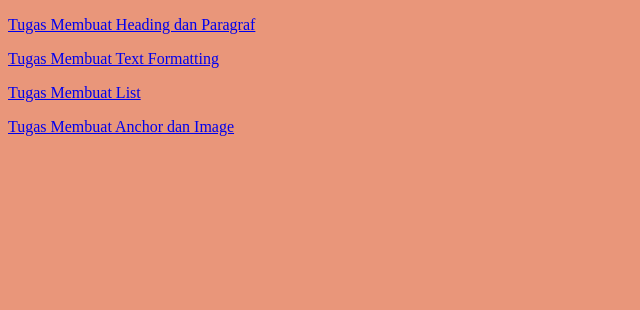
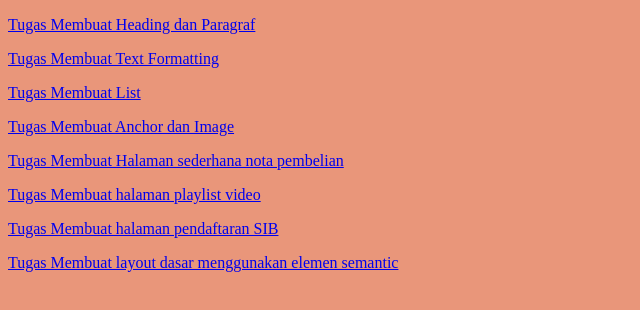
Before and after one commit to salehhamizic09/fswd3-html-dasar, a plain HTML site: page index.html in a window 1280 px wide. Shown: the whole page, without its empty margins (0-640 px from the left). Drawn offline with Linux system fonts and the light colour scheme.

Commit message:
first commit

```diff
--- a/index.html
+++ b/index.html
@@ -20,5 +20,25 @@
     <p>
       <a href="pages/Anchor&image.html">Tugas Membuat Anchor dan Image</a>
     </p>
+    <p>
+      <a href="pages/halaman_nota_pembelian.html">
+        Tugas Membuat Halaman sederhana nota pembelian
+      </a>
+    </p>
+    <p>
+      <a href="pages/halaman_playlist_video.html">
+        Tugas Membuat halaman playlist video
+      </a>
+    </p>
+    <p>
+      <a href="pages/halaman_form_pendaftaran.html">
+        Tugas Membuat halaman pendaftaran SIB
+      </a>
+    </p>
+    <p>
+      <a href="pages/layout_dasar.html">
+        Tugas Membuat layout dasar menggunakan elemen semantic
+      </a>
+    </p>
   </body>
 </html>
```
